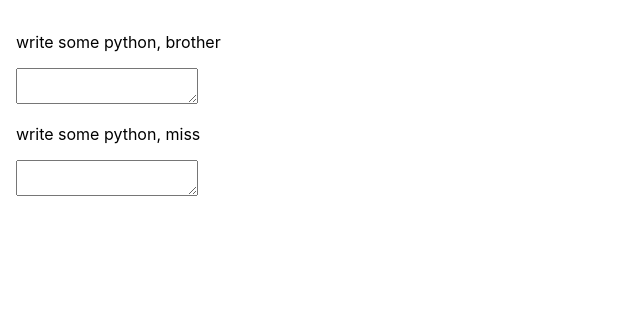
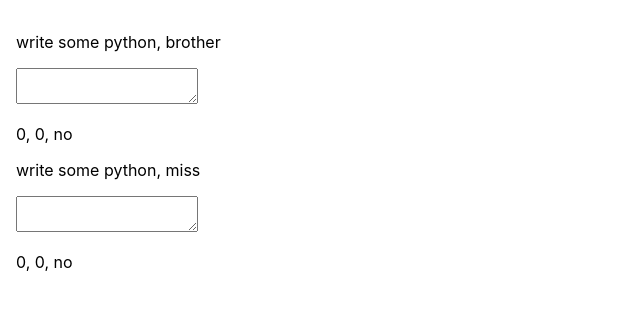
Before and after one commit to tfiers/copylot, a React (Create React App) app: page / in a window 1280 px wide. Shown: the top 310 px of the page, without its empty margins (0-640 px from the left). Built offline with nearby package versions, Linux system fonts and the light colour scheme.

Commit message:
✨NEW crude drag-n-drop

```diff
--- a/src/App.js
+++ /dev/null
@@ -1,33 +0,0 @@
-import React from 'react';
-import './App.css';
-
-class CodeCell extends React.Component {
-  state = {
-    x_offset: 0,
-    y_offset: 0,
-  }
-
-  render = () => (
-    <div onMouseDown={this.handleMouseDown} className="CodeCell">
-      <p>write some python, {this.props.honorific}</p>
-      <textarea />
-    </div>
-  )
-
-  handleMouseDown = (e) => {
-
-  }
-}
-
-class App extends React.Component {
-  render() {
-    return (
-      <div className="App">
-        <CodeCell honorific="brother" />
-        <CodeCell honorific="miss" />
-      </div>
-    )
-  }
-}
-
-export default App;
--- a/src/App.tsx
+++ b/src/App.tsx
@@ -1,20 +1,67 @@
 import React from 'react';
 import './App.css';
 
-class CodeCell extends React.Component<{ honorific: string }, {}> {
-  state = {
-    x_offset: 0,
-    y_offset: 0,
+class Point {
+  constructor(public x: number, public y: number) { }
+  add = (other: Point) =>
+    new Point(this.x + other.x, this.y + other.y)
+  subtract = (other: Point) =>
+    new Point(this.x - other.x, this.y - other.y)
+}
+
+const toPoint = (e: React.MouseEvent) =>
+  new Point(e.pageY, e.pageY)
+
+type CodeCellState = {
+  isBeingDragged: boolean
+  offset: Point
+}
+
+class CodeCell extends React.Component<
+  { honorific: string }, CodeCellState> {
+
+  state: CodeCellState = {
+    isBeingDragged: false,
+    offset: new Point(0, 0)
   }
 
+  dragStart: Point | null = null
+
   render = () => (
-    <div onMouseDown={this.handleMouseDown} className="CodeCell">
+    <div className="CodeCell"
+      onMouseDown={this.handleMouseDown}
+      onMouseMove={this.handleMouseMove}
+      onMouseUp={this.handleMouseUp}
+      style={{
+        left: this.state.offset.x,
+        top: this.state.offset.y
+      }}>
       <p>write some python, {this.props.honorific}</p>
       <textarea />
+      <p>
+        {this.state.offset.x}, {this.state.offset.x}, {this.state.isBeingDragged ? "yo" : "no"}
+      </p>
     </div>
   )
 
   handleMouseDown = (e: React.MouseEvent) => {
+    this.dragStart = toPoint(e)
+    this.setState({ isBeingDragged: true })
+  }
+
+  handleMouseUp = (e: React.MouseEvent) => {
+    this.setState({ isBeingDragged: false })
+  }
+
+  handleMouseMove = (e: React.MouseEvent) => {
+    if (this.state.isBeingDragged) {
+      const p0 = this.dragStart as Point
+      const p1 = toPoint(e)
+      const diff = p1.subtract(p0)
+      this.setState((state) => (
+        { offset: state.offset.add(diff) }
+      ))
+    }
   }
 }
 
```
